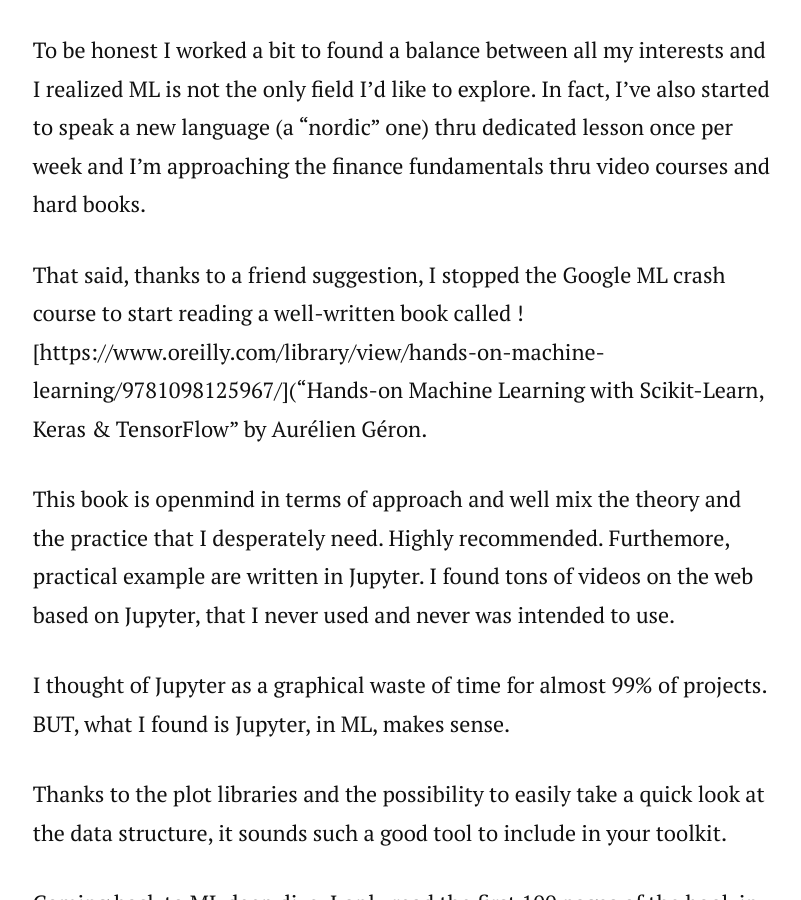
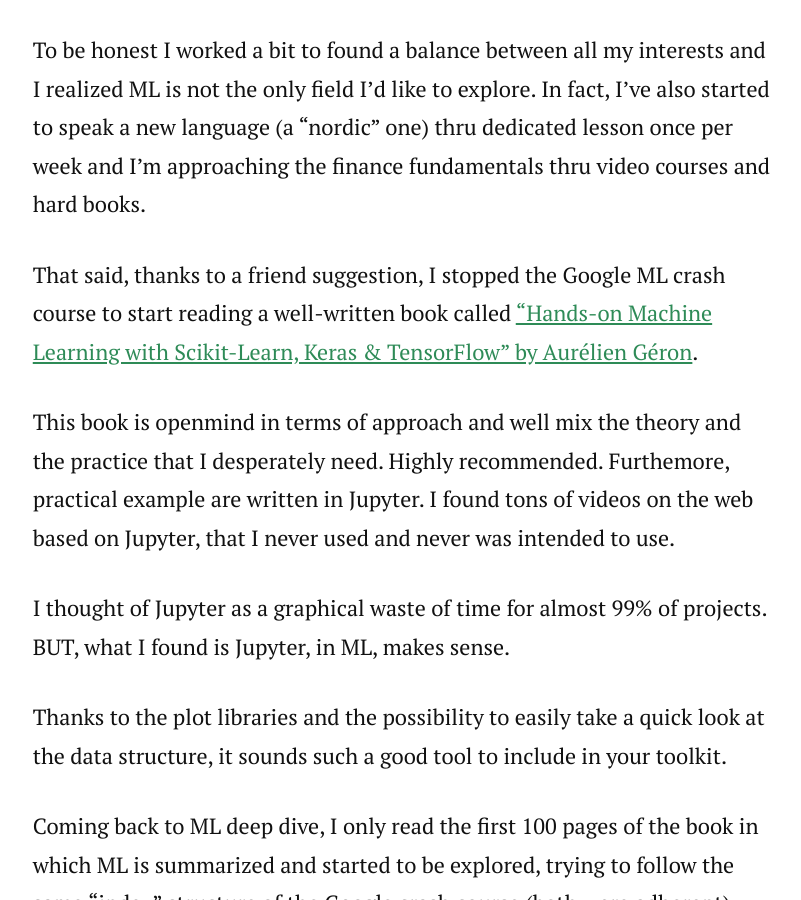
Before and after one commit to wanderingnoise/wanderingnoise.github.io, a Jekyll site: the page built from _posts/2023-01-31-drops-of-jupyter.markdown, in a window 1280 px wide and 900 px high, scrolled down 659 px. Shown: the whole window, without its empty margins (236-1037 px from the left). Built offline with Jekyll 4.4.1, drawn with Linux system fonts in a browser that asks for light colours; nearby versions of some CDN libraries; a script that is not in the unit is left out; comment, search, counter and statistics services are not loaded; some of the changed lines change nothing that is shown.

Commit message:
Update 2023-01-31-drops-of-jupyter.markdown

```diff
--- a/_posts/2023-01-31-drops-of-jupyter.markdown
+++ b/_posts/2023-01-31-drops-of-jupyter.markdown
@@ -10,7 +10,7 @@
 To be honest I worked a bit to found a balance between all my interests and I realized ML is not the only field I'd like to explore.
 In fact, I've also started to speak a new language (a "nordic" one) thru dedicated lesson once per week and I'm approaching the finance fundamentals thru video courses and hard books.
 
-That said, thanks to a friend suggestion, I stopped the Google ML crash course to start reading a well-written book called ![https://www.oreilly.com/library/view/hands-on-machine-learning/9781098125967/]("Hands-on Machine Learning with Scikit-Learn, Keras & TensorFlow" by Aurélien Géron.
+That said, thanks to a friend suggestion, I stopped the Google ML crash course to start reading a well-written book called ["Hands-on Machine Learning with Scikit-Learn, Keras & TensorFlow" by Aurélien Géron](https://www.oreilly.com/library/view/hands-on-machine-learning/9781098125967/).
 
 This book is openmind in terms of approach and well mix the theory and the practice that I desperately need. Highly recommended.
 Furthemore, practical example are written in Jupyter.
```
